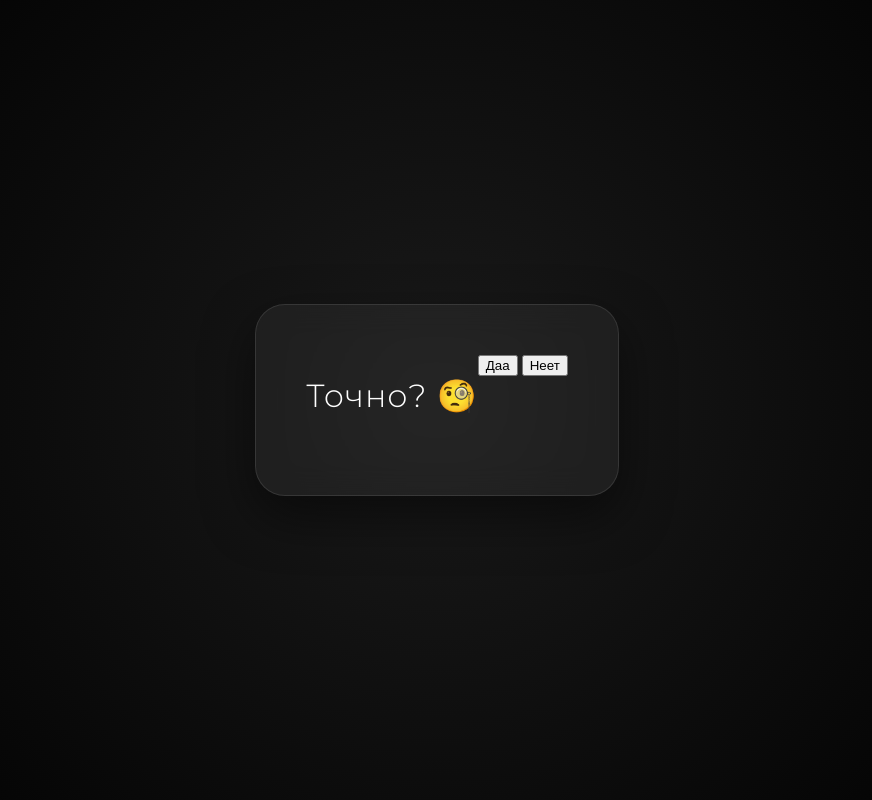
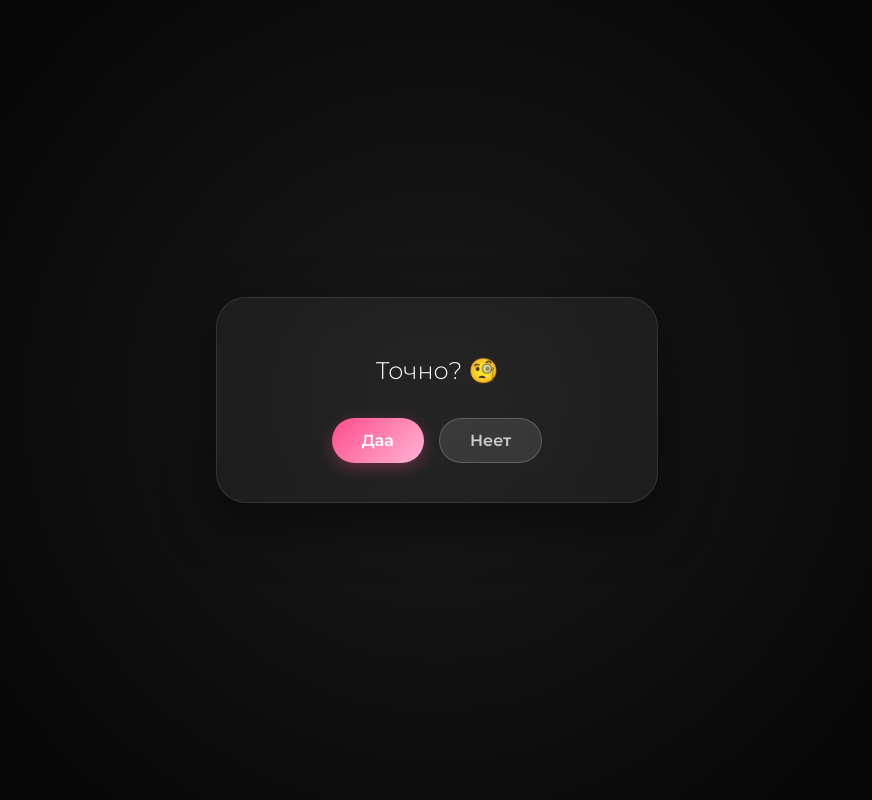
Before and after one commit to SammyStrong/8marchsupergift, a plain HTML site: page index.html in a window 1280 px wide. Both pictures are taken after a click on the button "Да". Shown: the whole page, without its empty margins (203-1075 px from the left). Drawn offline with nearby package versions, Linux system fonts and the light colour scheme; a web font is replaced by a local one.

Commit message:
Update style.css

```diff
--- a/style.css
+++ b/style.css
@@ -1,11 +1,16 @@
+/* --- 1. ОСНОВНЫЕ НАСТРОЙКИ --- */
 body {
     margin: 0;
-    font-family: 'Montserrat', sans-serif;
+    padding: 0;
+    width: 100%;
+    height: 100vh;
     background: #000;
     color: white;
-    overflow: hidden;
+    font-family: 'Montserrat', sans-serif;
+    overflow: hidden; /* Чтобы не было прокрутки */
 }
 
+/* --- 2. СТАРТОВЫЙ ЭКРАН (КВЕСТ) --- */
 #startScreen {
     position: fixed;
     inset: 0;
@@ -14,59 +19,92 @@ body {
     justify-content: center;
     align-items: center;
     z-index: 1000;
+    transition: opacity 0.8s ease;
 }
 
 .glass-card {
     background: rgba(255, 255, 255, 0.05);
     backdrop-filter: blur(15px);
-    padding: 50px;
+    -webkit-backdrop-filter: blur(15px);
+    padding: 40px 20px;
     border-radius: 30px;
     text-align: center;
+    width: 90%;
+    max-width: 400px;
     border: 1px solid rgba(255, 255, 255, 0.1);
-    box-shadow: 0 20px 50px rgba(0,0,0,0.5);
+    box-shadow: 0 20px 50px rgba(0, 0, 0, 0.5);
 }
 
 .glass-card h1 {
+    font-size: 24px;
     font-weight: 300;
-    letter-spacing: 1px;
     margin-bottom: 30px;
+    line-height: 1.4;
 }
 
-#startButton {
-    padding: 15px 45px;
-    font-size: 18px;
+/* Настройка шагов опроса */
+.step {
+    display: none; /* Скрыты по умолчанию */
+    flex-direction: column;
+    align-items: center;
+}
+
+.step.active {
+    display: flex; /* Показываем активный шаг */
+    animation: fadeIn 0.5s forwards;
+}
+
+/* Кнопки */
+.btn-group {
+    display: flex;
+    gap: 15px;
+    justify-content: center;
+    flex-wrap: wrap;
+}
+
+button {
+    padding: 12px 30px;
+    font-size: 16px;
     font-family: 'Montserrat', sans-serif;
     font-weight: 600;
-    background: linear-gradient(135deg, #ff4b8a, #ffb6d5);
-    color: white;
     border: none;
     border-radius: 50px;
     cursor: pointer;
-    box-shadow: 0 10px 20px rgba(255, 75, 138, 0.4);
     transition: 0.3s;
 }
 
-#startButton:hover { transform: scale(1.05); }
+.btn-yes {
+    background: linear-gradient(135deg, #ff4b8a, #ffb6d5);
+    color: white;
+    box-shadow: 0 5px 15px rgba(255, 75, 138, 0.3);
+}
 
-.screen {
-    position: absolute;
-    width: 100%;
-    height: 100vh;
+.btn-yes:active { transform: scale(0.95); }
+
+.btn-no {
+    background: rgba(255, 255, 255, 0.1);
+    color: #ccc;
+    border: 1px solid rgba(255, 255, 255, 0.2);
+}
+
+/* --- 3. ЭКРАН С ТЕКСТОМ (ИНТРО) --- */
+.screen.intro {
+    position: fixed;
+    inset: 0;
     display: flex;
+    flex-direction: column;
     justify-content: center;
     align-items: center;
-    z-index: 100;
-    background: black;
-    transition: opacity 1.5s;
+    z-index: 500;
+    background: #000;
 }
 
 .word {
     opacity: 0;
     font-family: 'Alice', serif;
-    font-size: clamp(30px, 7vw, 65px);
-    text-align: center;
+    font-size: clamp(28px, 8vw, 60px);
     margin: 10px 0;
-    text-shadow: 0 0 20px rgba(255, 75, 138, 0.8);
+    text-shadow: 0 0 20px rgba(255, 75, 138, 0.7);
     transform: translateY(20px);
     transition: 1.5s ease;
 }
@@ -76,10 +114,11 @@ body {
     transform: translateY(0);
 }
 
+/* --- 4. 3D СЦЕНА И ФИНАЛ --- */
 #scene3d {
     position: fixed;
     inset: 0;
-    display: none;
+    z-index: 10;
 }
 
 #overlayText {
@@ -87,15 +126,26 @@ body {
     top: 15%;
     width: 100%;
     text-align: center;
+    z-index: 100;
     pointer-events: none;
-    z-index: 200;
 }
 
 #finalTitle {
     font-family: 'Alice', serif;
-    font-size: clamp(24px, 5vw, 50px);
+    font-size: clamp(24px, 6vw, 45px);
+    color: #ffb6d5;
+    text-shadow: 0 0 25px #ff4b8a;
     opacity: 0;
-    color: #ffb6d5;
-    text-shadow: 0 0 30px #ff4b8a;
-    transition: 4s;
+    transition: 3s ease;
 }
+
+/* Анимации */
+@keyframes fadeIn {
+    from { opacity: 0; transform: scale(0.9); }
+    to { opacity: 1; transform: scale(1); }
+}
+
+/* Чтобы кнопка "Не хочу" летала поверх всего */
+#noBtn {
+    z-index: 1100;
+}
```
